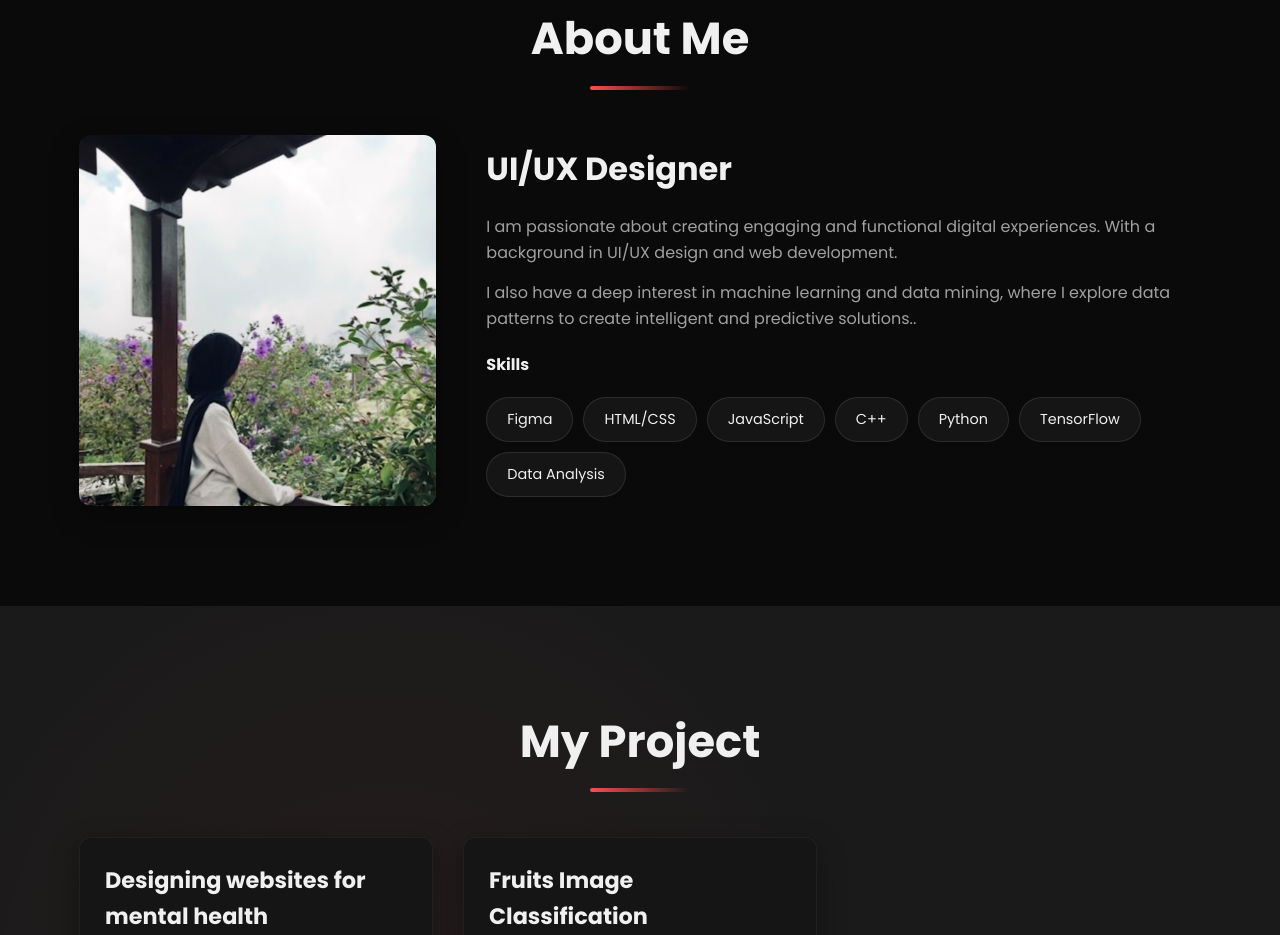
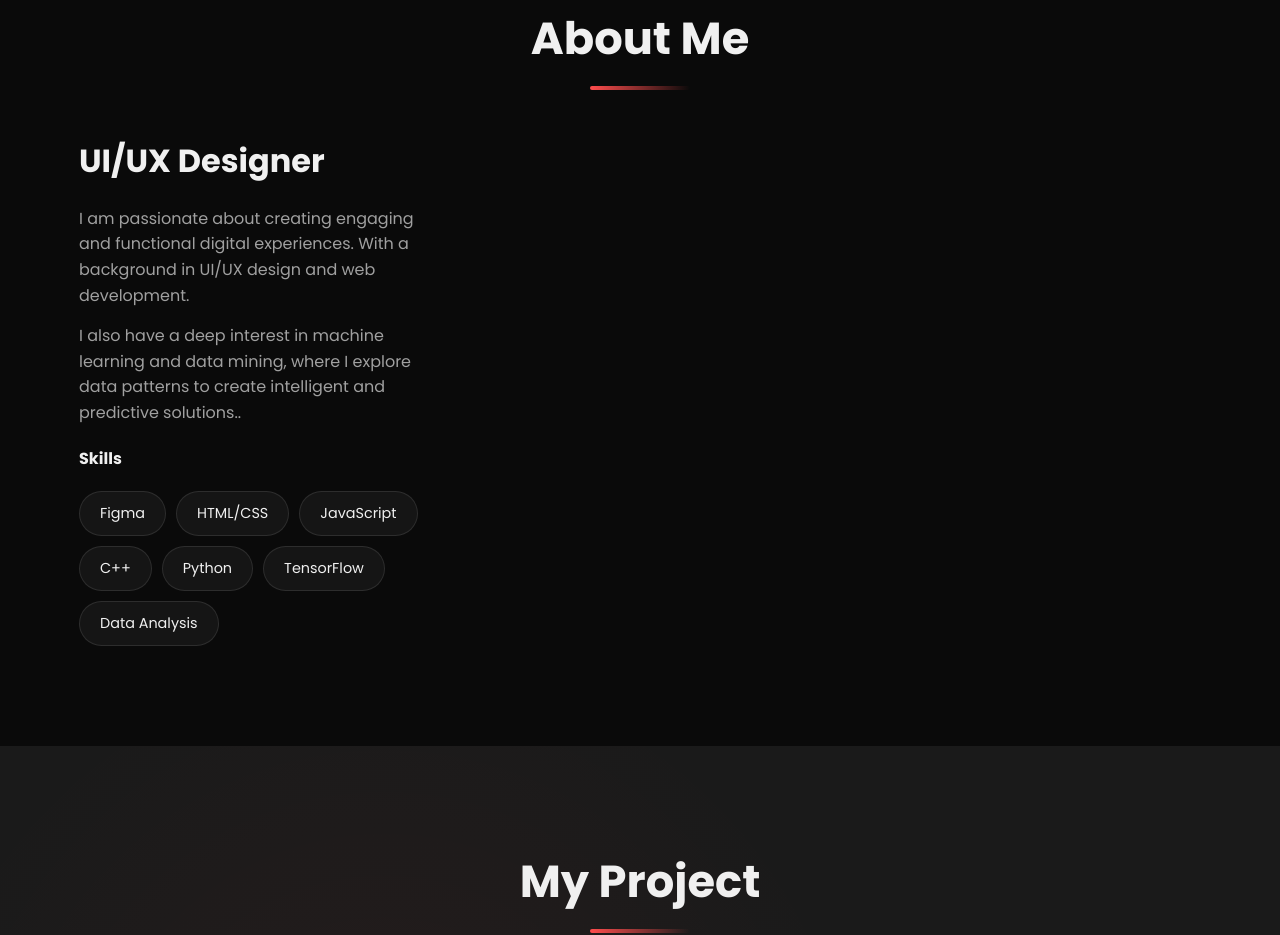
Before and after one commit to rahayufa/myportfolio, a plain HTML site: page index.html in a window 1280 px wide. Shown: the part 897-1832 px from the top of the page. Drawn offline with Linux system fonts and the light colour scheme.

Commit message:
index.html

```diff
--- a/index.html
+++ b/index.html
@@ -640,10 +640,6 @@
         <div class="container">
             <h2 class="section-title">About Me</h2>
             <div class="about-content">
-                <div class="about-img">
-                    <!-- Ganti dengan foto Anda -->
-                    <img src="profil.jpeg" alt="Foto Profil">
-                </div>
                 <div class="about-text">
                     <h3>UI/UX Designer</h3>
                     <p>I am passionate about creating engaging and functional digital experiences. With a background in UI/UX design and web development.</p>
```
